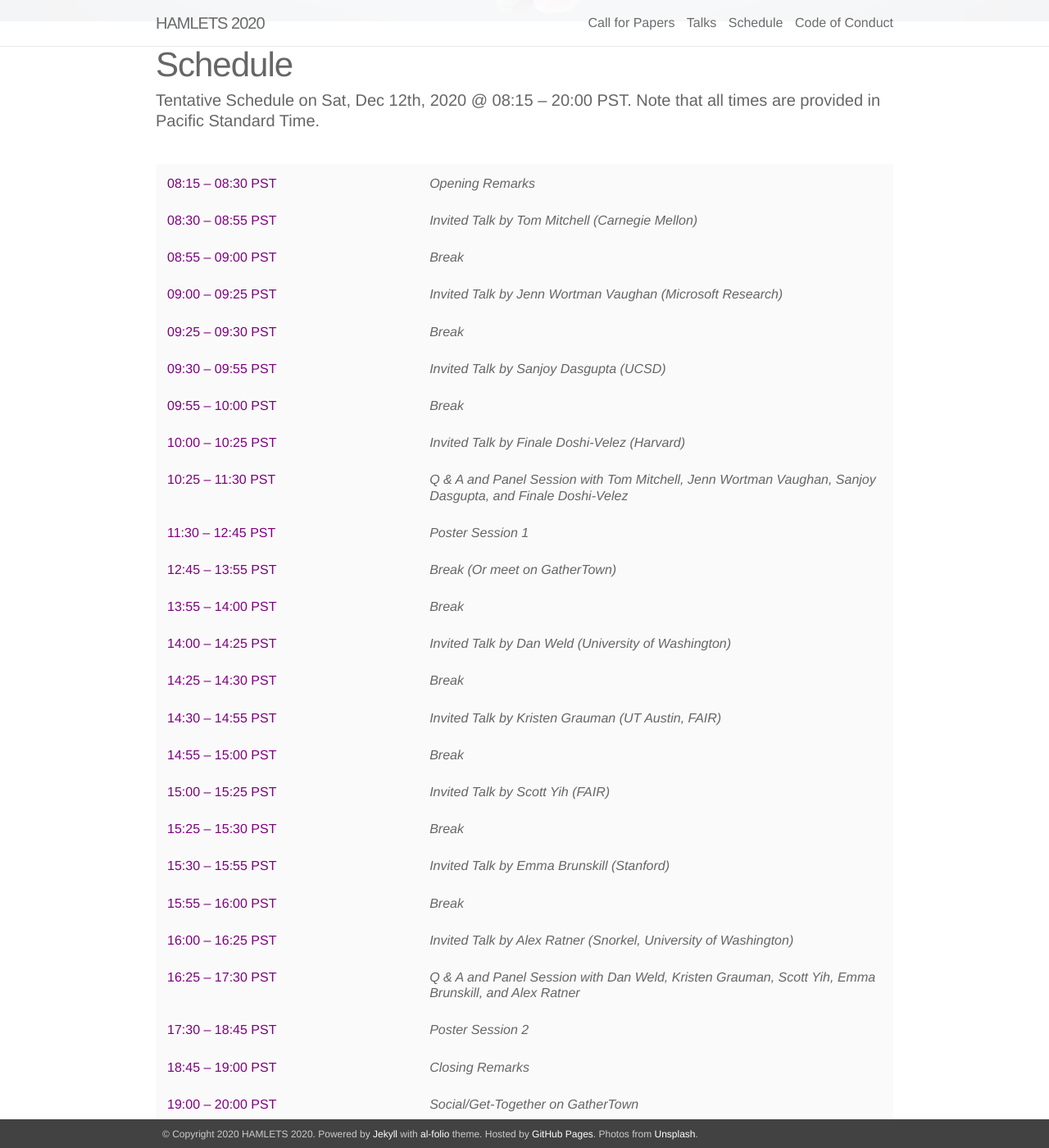
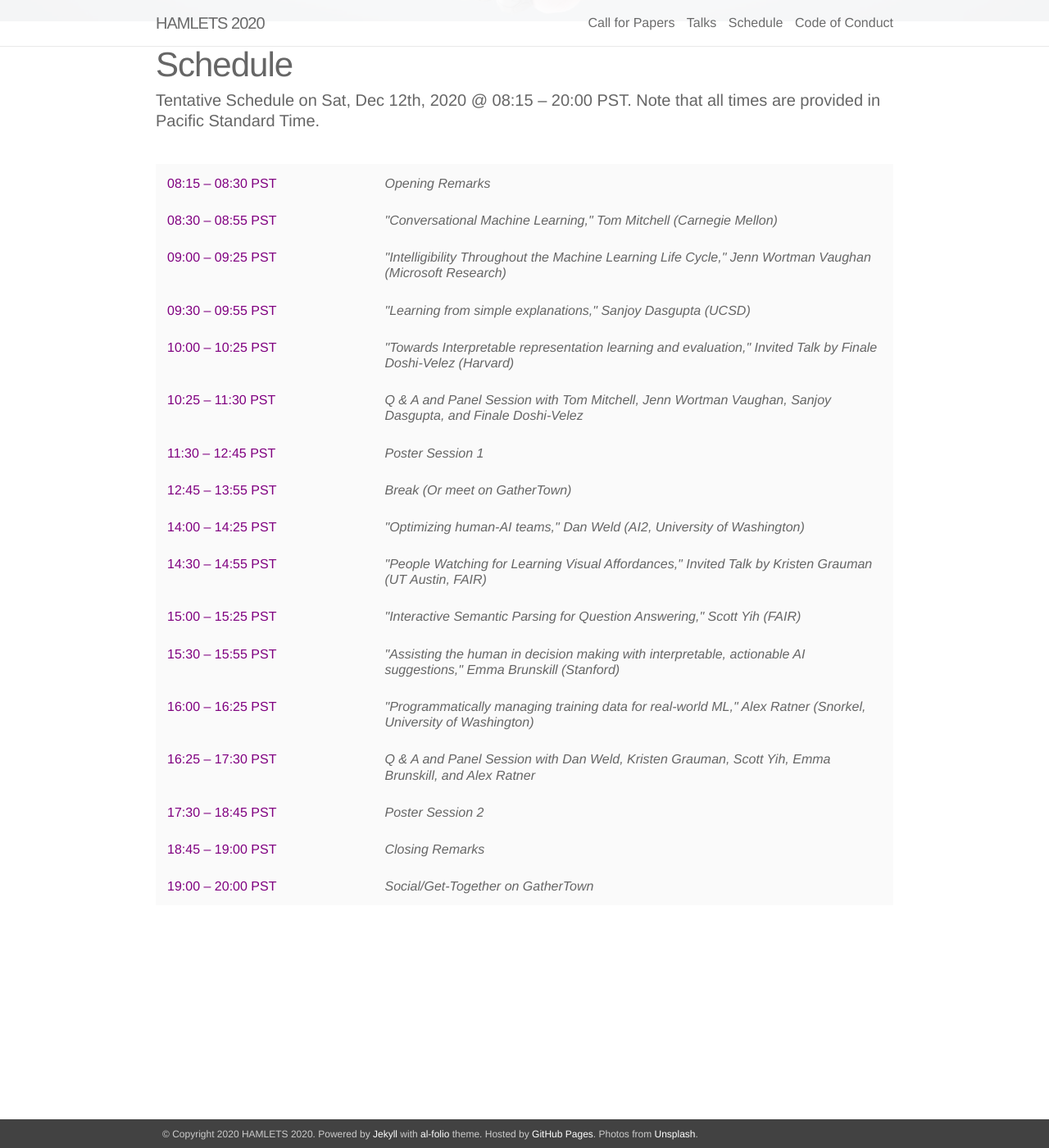
Before and after one commit to hamlets-workshop/hamlets-workshop.github.io, a Jekyll site: the page built from _pages/06_schedule.md, in a window 1280 px wide and 1400 px high, scrolled down 271 px. Shown: the whole window at 82% size. Built offline with Jekyll 4.4.1, drawn with Linux system fonts in a browser that asks for light colours; nearby versions of some CDN libraries.

Commit message:
Added talk titles

```diff
--- a/_includes/organizers.html
+++ b/_includes/organizers.html
@@ -27,7 +27,7 @@
   </tr>
   <tr>
     <td class="name"><a href="https://forougha.github.io/">Forough Arabshahi</a></td>
-    <td class="organization">Carnegie Mellon University</td>
+    <td class="organization">Facebook AI Research</td>
   </tr>
   <tr>
     <td class="name"><a href="https://pontus.stenetorp.se/">Pontus Stenetorp</a></td>
--- a/_pages/06_schedule.md
+++ b/_pages/06_schedule.md
@@ -21,55 +21,55 @@ description: Tentative Schedule on Sat, Dec 12th, 2020 @ 08:15 – 20:00 PST. No
             <b> <font size="+0" color="purple">08:30 – 08:55 PST</font></b>
             </td>
             <td style="border: none;">
-            <i>Invited Talk by Tom Mitchell (Carnegie Mellon)</i>
+            <i>"Conversational Machine Learning," Tom Mitchell (Carnegie Mellon)</i>
             </td>
         </tr>
-        <tr style="border: none;">
+        <!-- <tr style="border: none;">
         <td style="border: none;">
             <b> <font size="+0" color="purple">08:55 – 09:00 PST</font></b>
             </td>
             <td style="border: none;">
             <i>Break</i>
             </td>
-        </tr>
+        </tr> -->
         <tr style="border: none;">
         <td style="border: none;">
             <b> <font size="+0" color="purple">09:00 – 09:25 PST</font></b>
             </td>
             <td style="border: none;">
-            <i>Invited Talk by Jenn Wortman Vaughan (Microsoft Research)</i>
+            <i>"Intelligibility Throughout the Machine Learning Life Cycle," Jenn Wortman Vaughan (Microsoft Research)</i>
             </td>
         </tr>
-        <tr style="border: none;">
+        <!-- <tr style="border: none;">
         <td style="border: none;">
             <b> <font size="+0" color="purple">09:25 – 09:30 PST</font></b>
             </td>
             <td style="border: none;">
             <i>Break</i>
             </td>
-        </tr>
+        </tr> -->
         <tr style="border: none;">
             <td style="border: none;">
             <b><font size="+0" color="purple">09:30 – 09:55 PST</font></b>
             </td>
             <td style="border: none;">
-            <i>Invited Talk by Sanjoy Dasgupta (UCSD)</i>
+            <i>"Learning from simple explanations," Sanjoy Dasgupta (UCSD)</i>
             </td>
         </tr>
-        <tr style="border: none;">
+        <!-- <tr style="border: none;">
         <td style="border: none;">
             <b> <font size="+0" color="purple">09:55 – 10:00 PST</font></b>
             </td>
             <td style="border: none;">
             <i>Break</i>
             </td>
-        </tr>
+        </tr> -->
         <tr style="border: none;">
         <td style="border: none;">
             <b> <font size="+0" color="purple">10:00 – 10:25 PST</font></b>
             </td>
             <td style="border: none;">
-            <i>Invited Talk by Finale Doshi-Velez (Harvard)</i>
+            <i>"Towards Interpretable representation learning and evaluation," Invited Talk by Finale Doshi-Velez (Harvard)</i>
             </td>
         </tr>
         <tr style="border: none;">
@@ -96,84 +96,84 @@ description: Tentative Schedule on Sat, Dec 12th, 2020 @ 08:15 – 20:00 PST. No
             <i>Break (Or meet on GatherTown)</i>
             </td>
         </tr>
-        <tr style="border: none;">
+        <!-- <tr style="border: none;">
         <td style="border: none;">
             <b> <font size="+0" color="purple">13:55 – 14:00 PST</font></b>
             </td>
             <td style="border: none;">
             <i>Break</i>
             </td>
-        </tr>
+        </tr> -->
         <tr style="border: none;">
         <td style="border: none;">
             <b> <font size="+0" color="purple">14:00 – 14:25 PST</font></b>
             </td>
             <td style="border: none;">
-            <i>Invited Talk by Dan Weld (University of Washington)</i>
+            <i>"Optimizing human-AI teams," Dan Weld (AI2, University of Washington)</i>
             </td>
         </tr>
-        <tr style="border: none;">
+        <!-- <tr style="border: none;">
         <td style="border: none;">
             <b> <font size="+0" color="purple">14:25 – 14:30 PST</font></b>
             </td>
             <td style="border: none;">
             <i>Break</i>
             </td>
-        </tr>
+        </tr> -->
         <tr style="border: none;">
         <td style="border: none;">
             <b> <font size="+0" color="purple">14:30 – 14:55 PST</font></b>
             </td>
             <td style="border: none;">
-            <i>Invited Talk by Kristen Grauman (UT Austin, FAIR)</i>
+            <i>"People Watching for Learning Visual Affordances," Invited Talk by Kristen Grauman (UT Austin, FAIR)</i>
             </td>
         </tr>
-        <tr style="border: none;">
+        <!-- <tr style="border: none;">
         <td style="border: none;">
             <b> <font size="+0" color="purple">14:55 – 15:00 PST</font></b>
             </td>
             <td style="border: none;">
             <i>Break</i>
             </td>
-        </tr>
+        </tr> -->
         <tr style="border: none;">
         <td style="border: none;">
             <b> <font size="+0" color="purple">15:00 – 15:25 PST</font></b>
             </td>
             <td style="border: none;">
-            <i>Invited Talk by Scott Yih (FAIR)</i>
+            <i>"Interactive Semantic Parsing for Question Answering," Scott Yih (FAIR)</i>
             </td>
         </tr>
-        <tr style="border: none;">
+        <!-- <tr style="border: none;">
         <td style="border: none;">
             <b> <font size="+0" color="purple">15:25 – 15:30 PST</font></b>
             </td>
             <td style="border: none;">
             <i>Break</i>
             </td>
-        </tr>
+        </tr> -->
         <tr style="border: none;">
         <td style="border: none;">
             <b> <font size="+0" color="purple">15:30 – 15:55 PST</font></b>
             </td>
             <td style="border: none;">
-            <i>Invited Talk by Emma Brunskill (Stanford)</i>
+            <i>"Assisting the human in decision making with interpretable, actionable AI suggestions," Emma Brunskill (Stanford)</i>
             </td>
         </tr>
-        <tr style="border: none;">
+        <!-- <tr style="border: none;">
         <td style="border: none;">
             <b> <font size="+0" color="purple">15:55 – 16:00 PST</font></b>
             </td>
             <td style="border: none;">
             <i>Break</i>
             </td>
-        </tr>
+        </tr> -->
         <tr style="border: none;">
         <td style="border: none;">
             <b> <font size="+0" color="purple">16:00 – 16:25 PST</font></b>
             </td>
             <td style="border: none;">
-            <i>Invited Talk by Alex Ratner (Snorkel, University of Washington)</i>
+            <i>"Programmatically managing training data for real-world ML," Alex Ratner (Snorkel, University of Washington)</i>
             </td>
         </tr>
         <tr style="border: none;">
```
